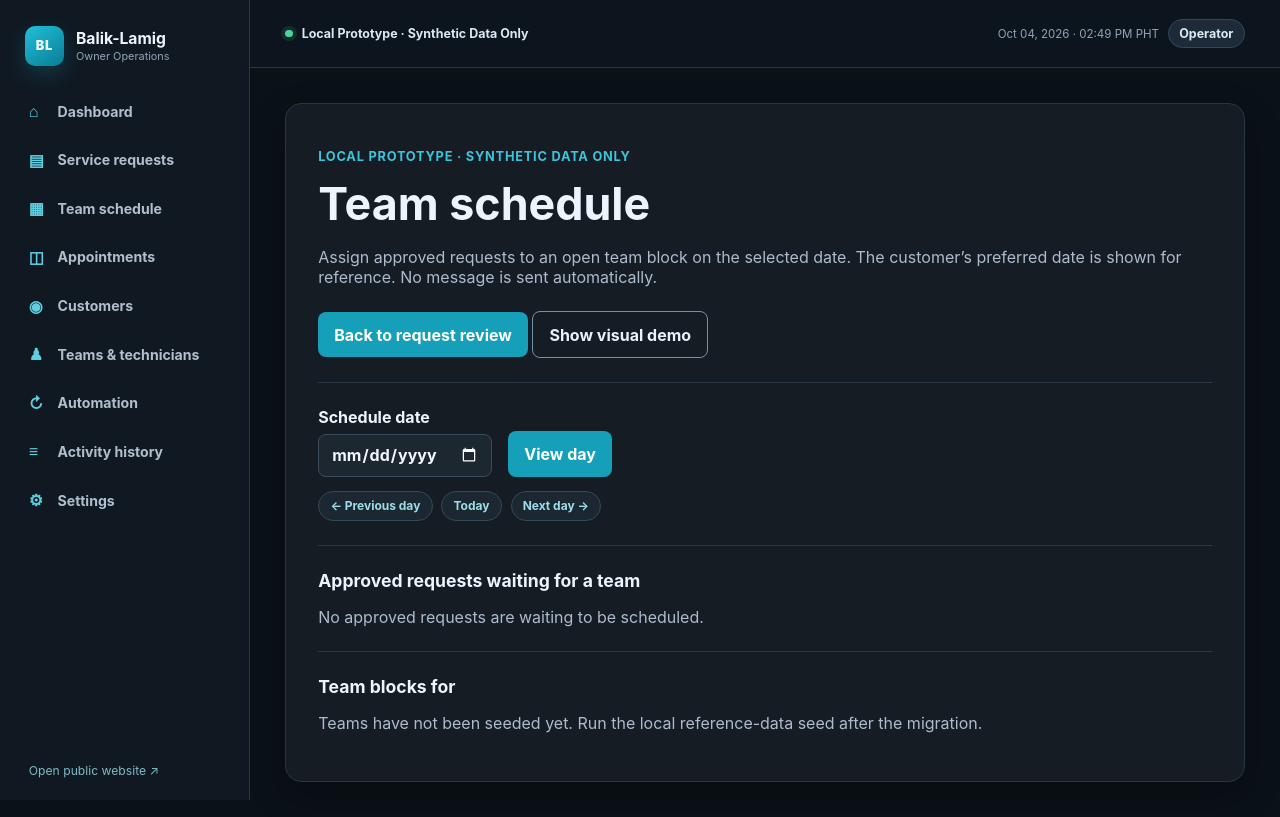
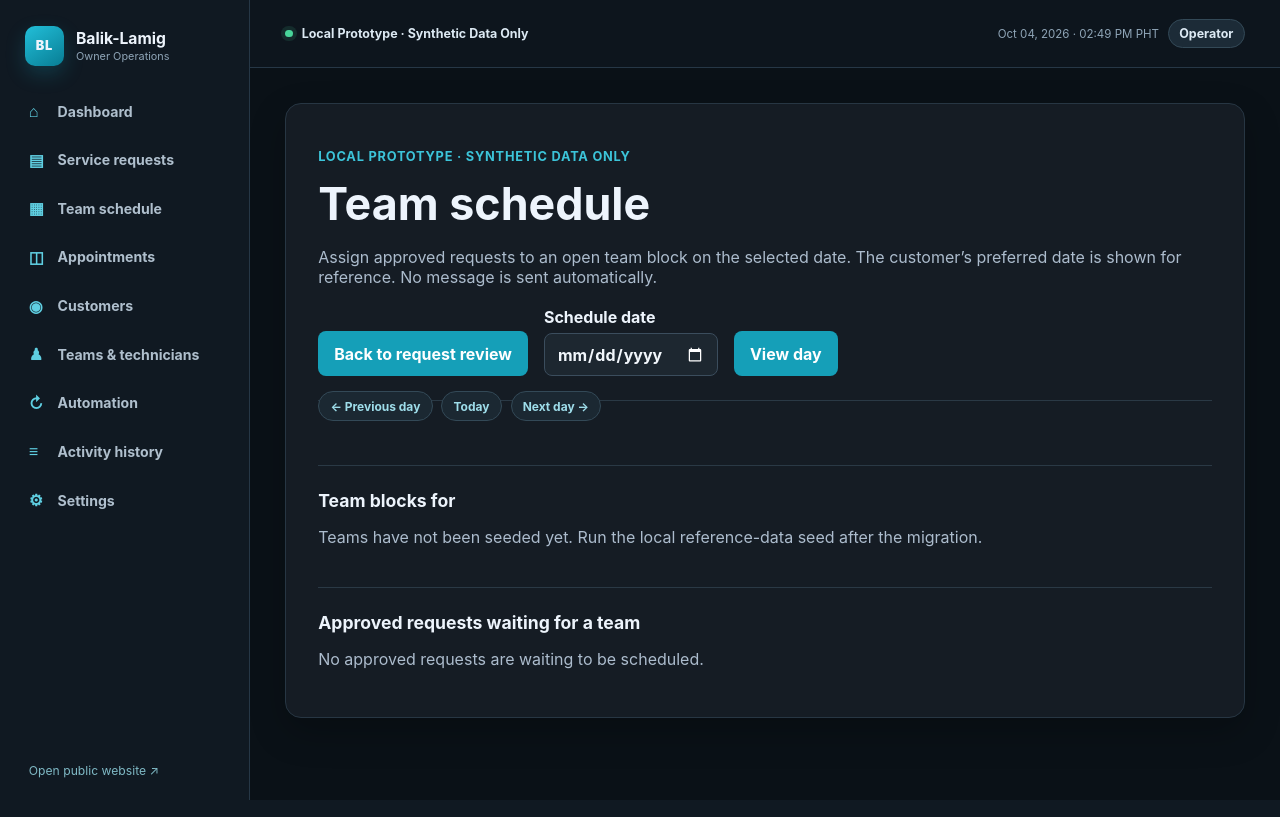
Before and after one commit to Vince-aboy/aircon-service-automation, a FastAPI app: template app/templates/dispatch_board.html in a window 1280 px wide. Run offline with FastAPI, Linux system fonts and the light colour scheme; the template is opened without the code that fills it, so the values that code supplies are empty.

Commit message:
Reorder team schedule controls and blocks

```diff
--- a/app/static/booking.css
+++ b/app/static/booking.css
@@ -71,9 +71,14 @@ button:hover, .button-link:hover { background: #107f95; }
 .review-actions button { margin-top: 0; }
 .button-secondary { background: transparent; border: 1px solid #7890a5; color: #eaf1fa; }
 .button-secondary:hover { background: #293746; }
+.dispatch-header-controls { align-items: end; display: flex; flex-wrap: wrap; gap: 1rem; margin-top: 1.25rem; }
+.dispatch-header-controls .dispatch-date-form { margin: 0; }
 .dispatch-date-form { align-items: end; display: flex; gap: 1rem; margin: 1.5rem 0; }
 .dispatch-date-form label { max-width: 16rem; }
 .dispatch-date-form button { margin-top: 0; }
+.dispatch-layout { display: flex; flex-direction: column; }
+.dispatch-layout .team-section { order: 4; }
+.dispatch-layout .approved-section { order: 5; }
 .dispatch-section { border-top: 1px solid #2a3945; margin-top: 1.5rem; padding-top: 1.5rem; }
 .dispatch-section h2 { font-size: 1.1rem; }
 .approved-request-list { display: grid; gap: 0.6rem; }
--- a/app/templates/dispatch_board.html
+++ b/app/templates/dispatch_board.html
@@ -1,21 +1,22 @@
 {% extends "admin_base.html" %}
 {% block title %}Team Schedule{% endblock %}
 {% block content %}
-  <section class="staff-page">
+  <section class="staff-page dispatch-layout">
     <header class="staff-header">
       <p class="eyebrow">{{ operation_mode_label() }}</p>
       <h1>Team schedule</h1>
       <p class="intro">Assign approved requests to an open team block on the selected date. The customer’s preferred date is shown for reference. No message is sent automatically.</p>
-      <a class="button-link" href="{{ app_path('/staff/requests') }}">Back to request review</a>
-      {% if demo_preview %}<a class="button-link button-secondary" href="{{ app_path('/staff/dispatch?selected_date=' ~ selected_date) }}">Show live data</a>{% else %}<a class="button-link button-secondary" href="{{ app_path('/staff/dispatch?selected_date=' ~ selected_date ~ '&demo=1') }}">Show visual demo</a>{% endif %}
+      <div class="dispatch-header-controls">
+        <a class="button-link" href="{{ app_path('/staff/requests') }}">Back to request review</a>
+        <form class="dispatch-date-form" method="get" action="{{ app_path('/staff/dispatch') }}">
+          <label>Schedule date
+            <input name="selected_date" type="date" value="{{ selected_date }}">
+          </label>
+          <button type="submit">View day</button>
+        </form>
+      </div>
     </header>
 
-    <form class="dispatch-date-form" method="get" action="{{ app_path('/staff/dispatch') }}">
-      <label>Schedule date
-        <input name="selected_date" type="date" value="{{ selected_date }}">
-      </label>
-      <button type="submit">View day</button>
-    </form>
     <nav class="day-navigation" aria-label="Schedule day navigation">
       <a href="{{ app_path('/staff/dispatch?selected_date=' ~ previous_date) }}">← Previous day</a>
       <a href="{{ app_path('/staff/dispatch?selected_date=' ~ today) }}">Today</a>
@@ -29,7 +30,7 @@
       <p class="staff-feedback">Job status updated to {{ job_updated }}. No customer message was created.</p>
     {% endif %}
 
-    <section class="dispatch-section">
+    <section class="dispatch-section approved-section">
       <h2>Approved requests waiting for a team</h2>
       {% if approved_requests %}
         <div class="approved-request-list">
@@ -46,7 +47,7 @@
       {% endif %}
     </section>
 
-    <section class="dispatch-section">
+    <section class="dispatch-section team-section">
       <h2>Team blocks for {{ selected_date }}</h2>
       {% if teams %}
         <div class="dispatch-board" role="table" aria-label="Team schedule">
```
